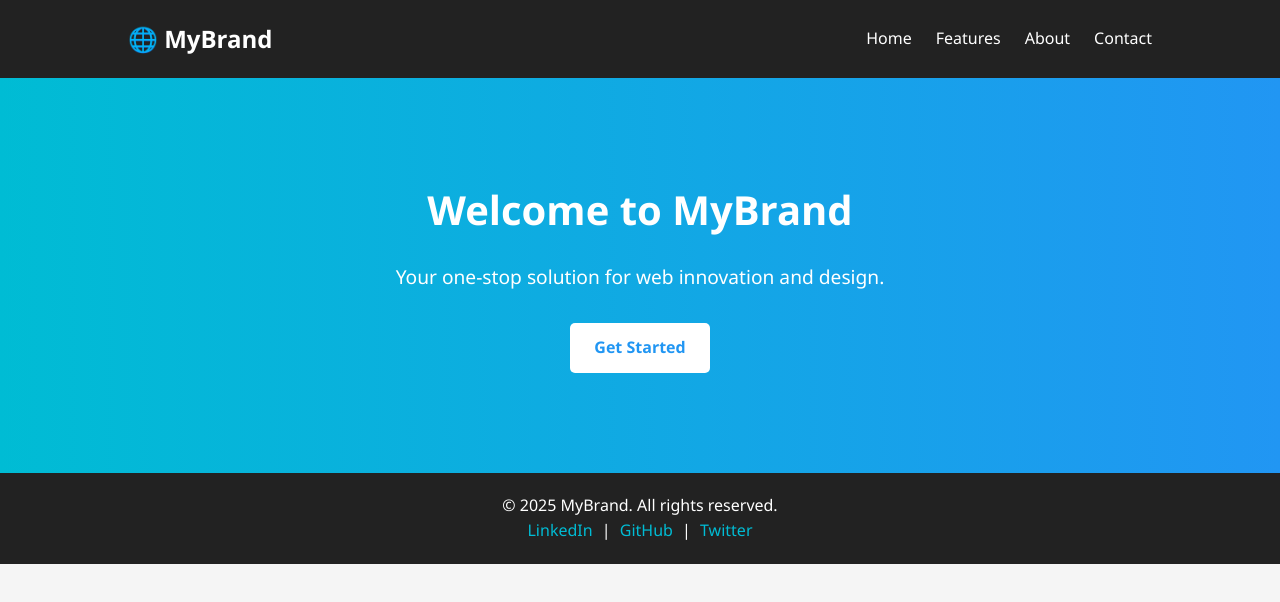
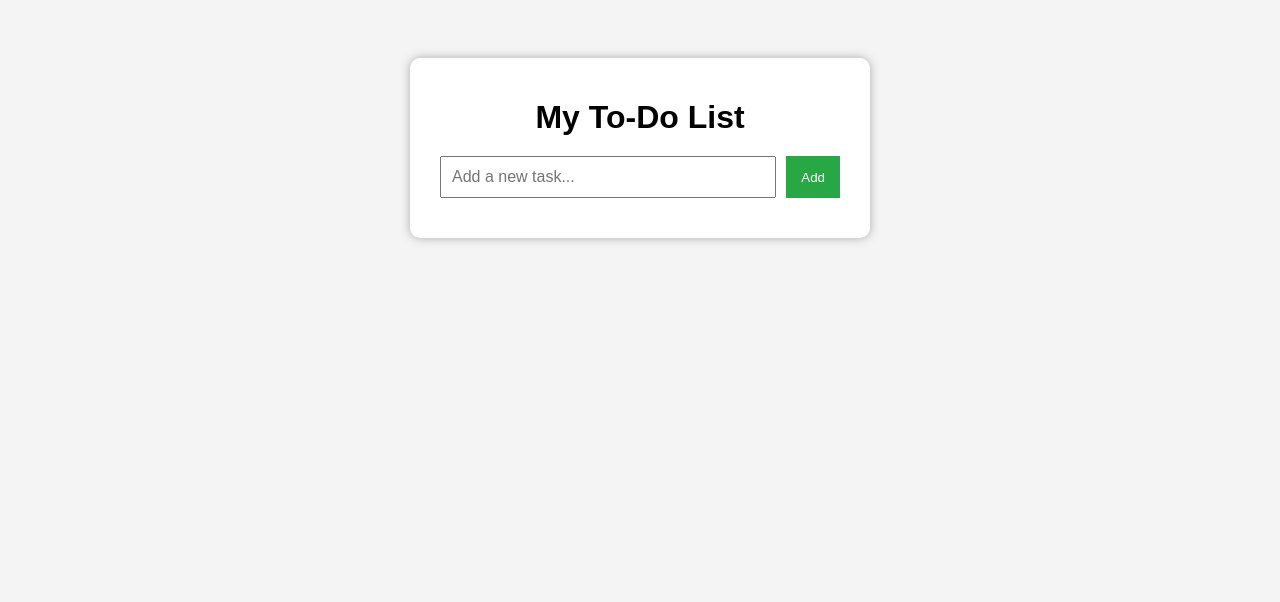
Before and after one commit to abhishek1764/projects, a plain HTML site: page index.html in a window 1280 px wide. Drawn offline with Linux system fonts and the light colour scheme.

Commit message:
Add files via upload

```diff
--- a/index.html
+++ b/index.html
@@ -2,41 +2,20 @@
 <html lang="en">
 <head>
   <meta charset="UTF-8" />
-  <meta name="viewport" content="width=device-width, initial-scale=1.0" />
-  <title>Responsive Landing Page</title>
+  <meta name="viewport" content="width=device-width, initial-scale=1.0"/>
+  <title>To-Do List</title>
   <link rel="stylesheet" href="style.css" />
 </head>
 <body>
-  <!-- Header -->
-  <header class="header">
-    <div class="logo">🌐 MyBrand</div>
-    <nav class="nav">
-      <ul class="nav-links">
-        <li><a href="#">Home</a></li>
-        <li><a href="#">Features</a></li>
-        <li><a href="#">About</a></li>
-        <li><a href="#">Contact</a></li>
-      </ul>
-    </nav>
-  </header>
+  <div class="container">
+    <h1>My To-Do List</h1>
+    <div class="input-group">
+      <input type="text" id="taskInput" placeholder="Add a new task..." />
+      <button onclick="addTask()">Add</button>
+    </div>
+    <ul id="taskList"></ul>
+  </div>
 
-  <!-- Hero Section -->
-  <section class="hero">
-    <div class="hero-content">
-      <h1>Welcome to MyBrand</h1>
-      <p>Your one-stop solution for web innovation and design.</p>
-      <a href="#" class="cta-button">Get Started</a>
-    </div>
-  </section>
-
-  <!-- Footer -->
-  <footer class="footer">
-    <p>&copy; 2025 MyBrand. All rights reserved.</p>
-    <div class="social-links">
-      <a href="#">LinkedIn</a> |
-      <a href="#">GitHub</a> |
-      <a href="#">Twitter</a>
-    </div>
-  </footer>
+  <script src="script.js"></script>
 </body>
 </html>
--- /dev/null
+++ b/script.js
@@ -0,0 +1,35 @@
+function addTask() {
+  const taskInput = document.getElementById("taskInput");
+  const taskText = taskInput.value.trim();
+
+  if (taskText === "") {
+    alert("Please enter a task.");
+    return;
+  }
+
+  const taskList = document.getElementById("taskList");
+
+  // Create list item
+  const li = document.createElement("li");
+  li.textContent = taskText;
+
+  // Toggle completed class on click
+  li.addEventListener("click", function () {
+    li.classList.toggle("completed");
+  });
+
+  // Delete button
+  const deleteBtn = document.createElement("button");
+  deleteBtn.textContent = "Delete";
+  deleteBtn.className = "delete-btn";
+
+  deleteBtn.addEventListener("click", function (e) {
+    e.stopPropagation(); // Prevent triggering li click
+    taskList.removeChild(li);
+  });
+
+  li.appendChild(deleteBtn);
+  taskList.appendChild(li);
+
+  taskInput.value = ""; // Clear input field
+}
--- a/style.css
+++ b/style.css
@@ -1,117 +1,78 @@
-
-/* Base Reset and Setup */
-* {
-  margin: 0;
-  padding: 0;
-  box-sizing: border-box;
-  font-family: 'Segoe UI', Tahoma, Geneva, Verdana, sans-serif;
+body {
+  font-family: Arial, sans-serif;
+  background-color: #f4f4f4;
+  display: flex;
+  justify-content: center;
+  padding-top: 50px;
 }
 
-body {
-  line-height: 1.6;
-  background-color: #f5f5f5;
-  color: #333;
+.container {
+  width: 100%;
+  max-width: 400px;
+  background: #fff;
+  padding: 20px 30px;
+  border-radius: 10px;
+  box-shadow: 0 0 10px #aaa;
 }
 
-/* Header */
-.header {
+h1 {
+  text-align: center;
+  margin-bottom: 20px;
+}
+
+.input-group {
+  display: flex;
+  justify-content: space-between;
+  margin-bottom: 20px;
+}
+
+input[type="text"] {
+  flex: 1;
+  padding: 10px;
+  font-size: 16px;
+}
+
+button {
+  padding: 10px 15px;
+  background-color: #28a745;
+  color: white;
+  border: none;
+  cursor: pointer;
+  margin-left: 10px;
+}
+
+button:hover {
+  background-color: #218838;
+}
+
+ul {
+  list-style-type: none;
+  padding: 0;
+}
+
+li {
+  background: #eee;
+  margin-bottom: 10px;
+  padding: 10px;
+  font-size: 16px;
   display: flex;
   justify-content: space-between;
   align-items: center;
-  padding: 20px 10%;
-  background-color: #222;
-  color: white;
 }
 
-.logo {
-  font-size: 1.5rem;
-  font-weight: bold;
+li.completed {
+  text-decoration: line-through;
+  color: gray;
 }
 
-.nav-links {
-  list-style: none;
-  display: flex;
-  gap: 1.5rem;
+.delete-btn {
+  background-color: #dc3545;
+  color: white;
+  border: none;
+  padding: 5px 8px;
+  cursor: pointer;
 }
 
-.nav-links li a {
-  color: white;
-  text-decoration: none;
-  transition: color 0.3s ease;
+.delete-btn:hover {
+  background-color: #c82333;
 }
-
-.nav-links li a:hover {
-  color: #00bcd4;
-}
-
-/* Hero Section */
-.hero {
-  background: linear-gradient(to right, #00bcd4, #2196f3);
-  color: white;
-  padding: 100px 10%;
-  text-align: center;
-}
-
-.hero h1 {
-  font-size: 2.5rem;
-  margin-bottom: 20px;
-}
-
-.hero p {
-  font-size: 1.2rem;
-  margin-bottom: 30px;
-}
-
-.cta-button {
-  display: inline-block;
-  padding: 12px 24px;
-  background-color: white;
-  color: #2196f3;
-  text-decoration: none;
-  font-weight: bold;
-  border-radius: 5px;
-  transition: background 0.3s ease;
-}
-
-.cta-button:hover {
-  background-color: #e3f2fd;
-}
-
-/* Footer */
-.footer {
-  background-color: #222;
-  color: white;
-  text-align: center;
-  padding: 20px 10%;
-}
-
-.footer .social-links a {
-  color: #00bcd4;
-  text-decoration: none;
-  margin: 0 5px;
-}
-
-/* Responsive Design */
-@media (max-width: 768px) {
-  .nav-links {
-    flex-direction: column;
-    gap: 0.8rem;
-  }
-
-  .header {
-    flex-direction: column;
-    align-items: flex-start;
-  }
-
-  .hero h1 {
-    font-size: 2rem;
-  }
-
-  .hero p {
-    font-size: 1rem;
-  }
-
-  .cta-button {
-    padding: 10px 20px;
-  }
-}
```
